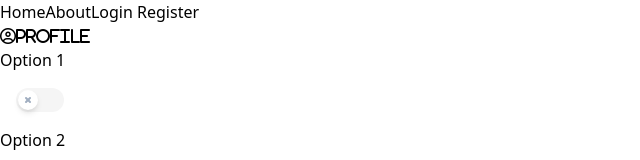
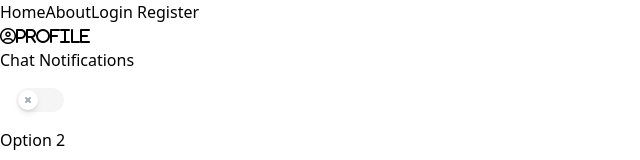
Before and after one commit to u-s-c-l/i-t-t-w-s-d, a React (Create React App) app: page /settings in a window 1280 px wide. Shown: the top 160 px of the page, without its empty margins (0-640 px from the left). Built offline with nearby package versions, Linux system fonts and the light colour scheme.

Commit message:
added new name for list 1

```diff
--- a/src/pages/Settings/index.js
+++ b/src/pages/Settings/index.js
@@ -22,7 +22,7 @@ const Settings = () => {
         style={{ visibility: show ? "visible" : "hidden" }}
       >
         <ul>
-          <li>Option 1</li>
+          <li>Chat Notifications</li>
           <div className="m-4">
             <div className="toggle colour">
               <input
```
